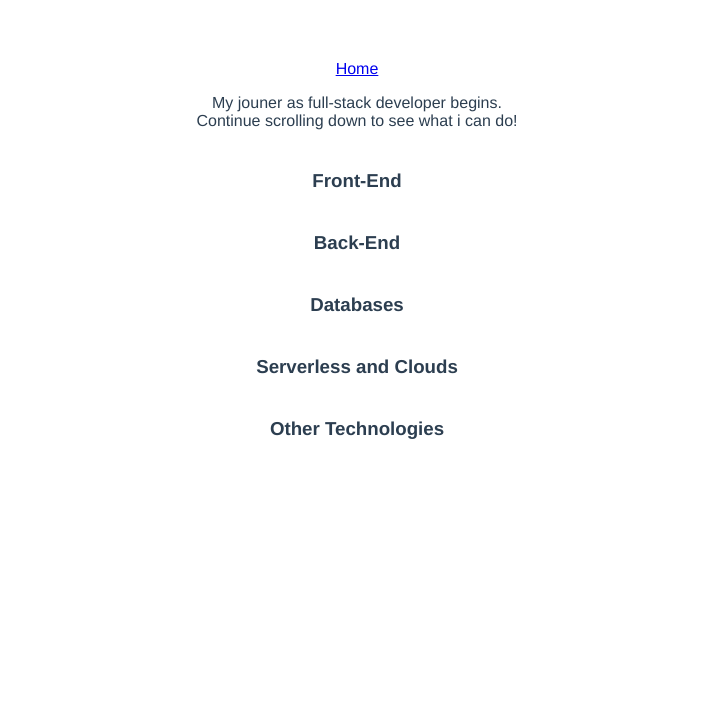
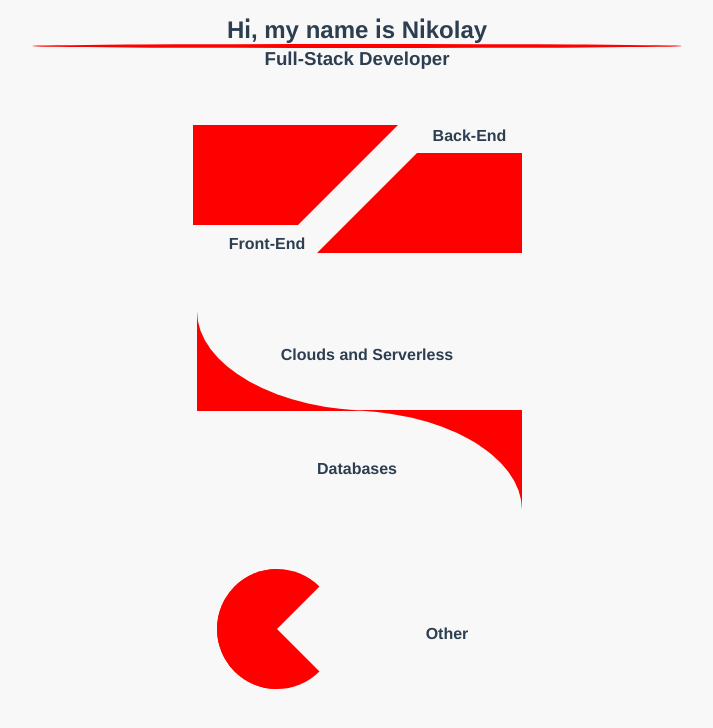
Before and after one commit to nemasmisal/portfolio, a Vue app: page / in a window 1280 px wide. Shown: the top 728 px of the page, without its empty margins (283-996 px from the left). Built offline with nearby package versions, Linux system fonts and the light colour scheme.

Commit message:
landing/home page created

```diff
--- a/src/App.vue
+++ b/src/App.vue
@@ -1,16 +1,26 @@
 <template>
-  <div>
-    <router-link to="/">Home</router-link>
-  </div>
-  <router-view/>
+  <router-view />
 </template>
 
 <style lang="stylus">
+html
+  background #f8f8f8
+
+*
+  margin 0
+  padding 0
+  text-decoration none
+
 #app
   font-family Avenir, Helvetica, Arial, sans-serif
   -webkit-font-smoothing antialiased
   -moz-osx-font-smoothing grayscale
   text-align center
   color #2c3e50
-  margin-top 60px
+  margin 1rem auto
+  padding 0
+
+ul
+  margin 0 auto
+  padding 0
 </style>
--- /dev/null
+++ b/src/components/BouncingDot.vue
@@ -0,0 +1,37 @@
+<template>
+  <div class="box">
+    <p class="letter bounce">.</p>
+    <p class="letter">ı</p>
+  </div>
+</template>
+
+<script>
+export default {
+  name: 'BouncingDot'
+}
+</script>
+
+<style lang="stylus" scoped>
+.bounce
+  color #2c3e50
+  position absolute
+  top -16px
+.letter
+  text-align center
+  margin 0
+  font-weight bold
+
+@keyframes bounce {
+  from {
+    transform: translate3d(0, 0, 0);
+    color #f00
+  }
+
+  to {
+    transform: translate3d(0, -10px, 0);
+  }
+}
+
+.bounce
+  animation bounce 0.4s 6 alternate
+</style>
--- a/src/components/SkillsList.vue
+++ b/src/components/SkillsList.vue
@@ -1,14 +1,42 @@
 <template>
-  <div>
-    <p>
-      My jouner as full-stack developer begins.<br>
-      Continue scrolling down to see what i can do!
-    </p>
-    <h3>Front-End</h3>
-    <h3>Back-End</h3>
-    <h3>Databases</h3>
-    <h3>Serverless and Clouds</h3>
-    <h3>Other Technologies</h3>
+  <div class="skills-list">
+    <ul>
+      <transition name="left" appear>
+        <li>
+          <div class="left"></div>
+          <router-link to>Front-End</router-link>
+        </li>
+      </transition>
+      <transition name="right" appear>
+        <li>
+          <div class="right">
+            <router-link to>Back-End</router-link>
+          </div>
+        </li>
+      </transition>
+      <transition name="right" appear>
+        <li>
+          <div class="curved-corner-bottom-left"></div>
+          <router-link to>Clouds and Serverless</router-link>
+        </li>
+      </transition>
+      <transition name="left" appear>
+        <li>
+          <div class="curved-corner-top-right"></div>
+          <router-link to>Databases</router-link>
+        </li>
+      </transition>
+      <li>
+        <transition name="pacman" appear>
+          <div class="pacman"></div>
+        </transition>
+      </li>
+      <transition name="right" appear>
+        <li>
+          <router-link to>Other</router-link>
+        </li>
+      </transition>
+    </ul>
   </div>
 </template>
 
@@ -16,12 +44,211 @@
 export default {
   name: 'SkillsList',
 }
+
 </script>
 
 <style scoped lang="stylus">
-h3
-  margin 40px 0 0
+.skills-list
+  margin 0 auto
+  margin-top 30px
+a
+  color #2c3e50
+  font-weight bold
+li
+  list-style none
+  display inline-block
+  width 10rem
+  margin 10px
+  padding 15px 0
+  text-align center
+  position relative
+ul
+  height 650px
+  overflow hidden
+  li:nth-child(2)
+    top -108px
+    z-index 0
+  li:nth-child(3)
+    overflow hidden
+    position relative
+    top -100px
+    width 90%
+    box-shadow none
+    > a
+      position absolute
+      top 50px
+      left 10px
+      width 100%
+  li:nth-child(4)
+    overflow hidden
+    width 90%
+    height 100px
+    top -140px
+    box-shadow none
+    > a
+      position relative
+      top -65px
+      width 100%
+  li:nth-child(5)
+    box-shadow none
+    top -150px
+    left 30px
+  li:last-child
+    top -225px
+.left
+  width 105px
+  border-top 100px solid #f00
+  border-right 100px solid transparent
+  line-height 20px
+  position relative
+  right -6px
+  padding-top 10px
+  z-index 2
+.right
+  width 105px
+  border-bottom 100px solid #f00
+  border-left 100px solid transparent
+  position relative
+  left -50px
+  line-height 24px
+  padding-bottom 5px
+  z-index 1
+.curved-corner-bottom-left
+  width 180px
+  height 100px
+  overflow hidden
+  margin 0 auto
+  position relative
+  right 70px
+  &:before
+    content ""
+    display block
+    width 200%
+    height 200%
+    position absolute
+    border-radius 50%
+    bottom 0
+    left 0
+    box-shadow -50px 50px 0 0 red
+.curved-corner-top-right
+  width 180px
+  height 100px
+  overflow hidden
+  position relative
+  top -15px
+  right -75px
+  margin 0 auto
+  &:before
+    content ""
+    display block
+    width 200%
+    height 200%
+    position absolute
+    border-radius 50%
+    top 0
+    right 0
+    box-shadow 50px -50px 0 0 red
+.pacman
+  width 0px
+  height 0px
+  border-right 60px solid transparent
+  border-top 60px solid red
+  border-left 60px solid red
+  border-bottom 60px solid red
+  border-top-left-radius 60px
+  border-top-right-radius 60px
+  border-bottom-left-radius 60px
+  border-bottom-right-radius 60px
+  > a
+     position absolute
+     left 100px
+     top 68px
 
-a
-  color #42b983
+.right-enter-from,
+.right-leave-to
+  transform translateX(100%)
+.right-enter-to,
+.right-leave-from
+  transform translateX(0%)
+.right-enter-active,
+.right-leave-active
+  transition all 1s ease
+
+.left-enter-from,
+.left-leave-to
+  transform translateX(-100%)
+.left-enter-to,
+.left-leave-from
+  transform translateX(0%)
+.left-enter-active,
+.left-leave-active
+  transition all 1s ease
+
+.pacman-enter-from,
+.pacman-leave-to
+  transform translateX(-150%)
+.pacman-enter-to,
+.pacman-leave-from
+  transform translateX(0%)
+.pacman-enter-active,
+.pacman-leave-active
+  animation eating 3s ease
+
+@keyframes eating
+  0% {
+    transform translateX(-100%)
+    border-top-left-radius 60px
+    border-bottom-right-radius 60px
+  }
+  10% {
+    transform translateX(-80%)
+    border-top-left-radius 65px
+    border-bottom-right-radius 65px
+  }
+  20% {
+    transform translateX(-60%)
+    border-top-left-radius 60px
+    border-bottom-right-radius 60px
+  }
+  30% {
+    transform translateX(-40%)
+    border-top-left-radius 65px
+    border-bottom-right-radius 65px
+  }
+  40% {
+    transform translateX(-20%)
+    border-top-left-radius 60px
+    border-bottom-right-radius 60px
+  }
+  50% {
+    transform translateX(0%)
+    border-top-left-radius 65px
+    border-bottom-right-radius 65px
+  }
+  60% {
+    transform translateX(20%)
+    border-top-left-radius 60px
+    border-bottom-right-radius 60px
+  }
+  70% {
+    transform translateX(40%)
+    border-top-left-radius 65px
+    border-bottom-right-radius 65px
+  }
+  80% {
+    transform translateX(60%)
+    border-top-left-radius 60px
+    border-bottom-right-radius 60px
+  }
+  90% {
+    transform translateX(70%)
+    border-top-left-radius 65px
+    border-bottom-right-radius 65px
+  }
+  100% {
+    transform translateX(0%)
+    border-top-left-radius 60px
+    border-bottom-right-radius 60px
+  }
+
 </style>
--- a/src/views/Home.vue
+++ b/src/views/Home.vue
@@ -1,16 +1,39 @@
 <template>
   <div class="home">
+    <h2>
+      H<BouncingDot />, my name
+      <BouncingDot />s N<BouncingDot />kolay
+    </h2>
+    <div class="underline"></div>
+    <h3>Full-Stack Developer</h3>
+
     <SkillsList />
   </div>
 </template>
 
 <script>
 import SkillsList from '@/components/SkillsList.vue'
+import BouncingDot from '@/components/BouncingDot.vue'
 
 export default {
   name: 'Home',
   components: {
-    SkillsList
+    SkillsList,
+    BouncingDot
   }
 }
 </script>
+<style lang="stylus" scoped>
+h2
+  position relative
+.home
+  background #f8f8f8
+  max-width 650px
+  margin 0 auto
+.underline
+  border 2px solid red
+  border-radius 100%
+.box
+  display inline-block
+
+</style>
```
